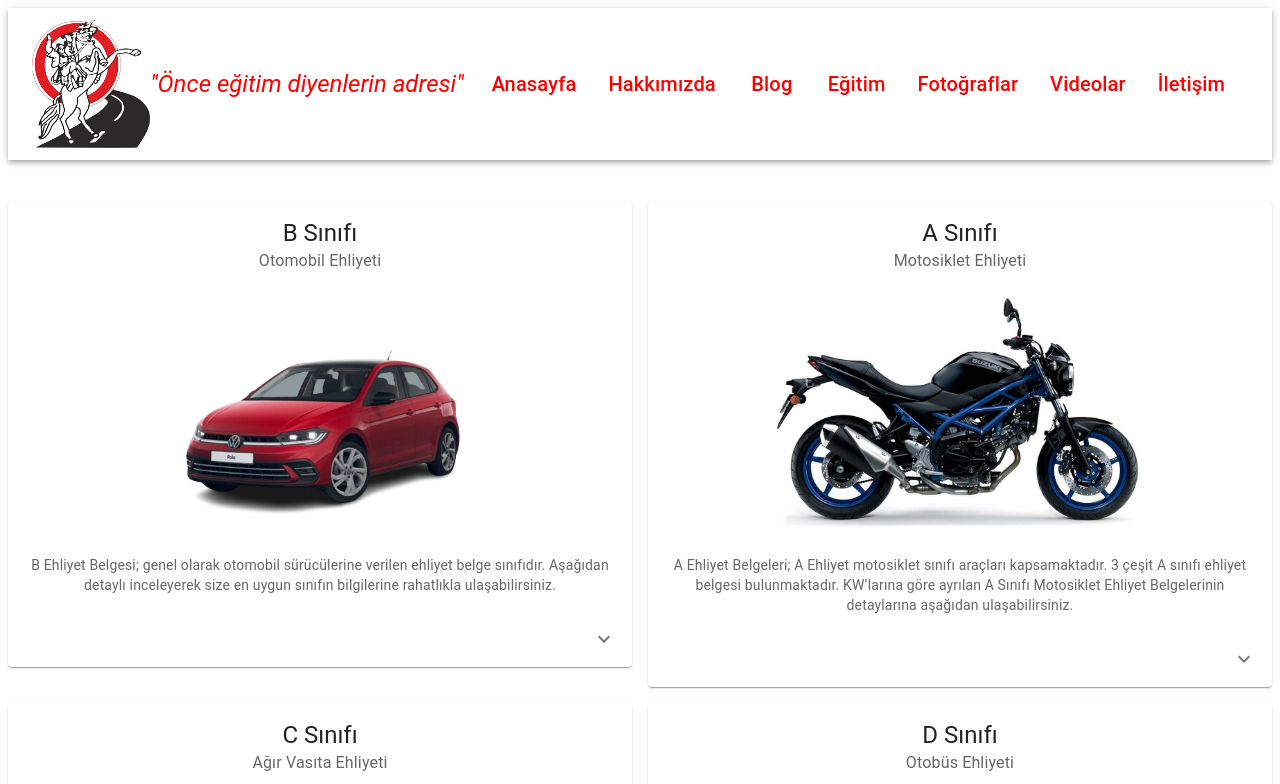
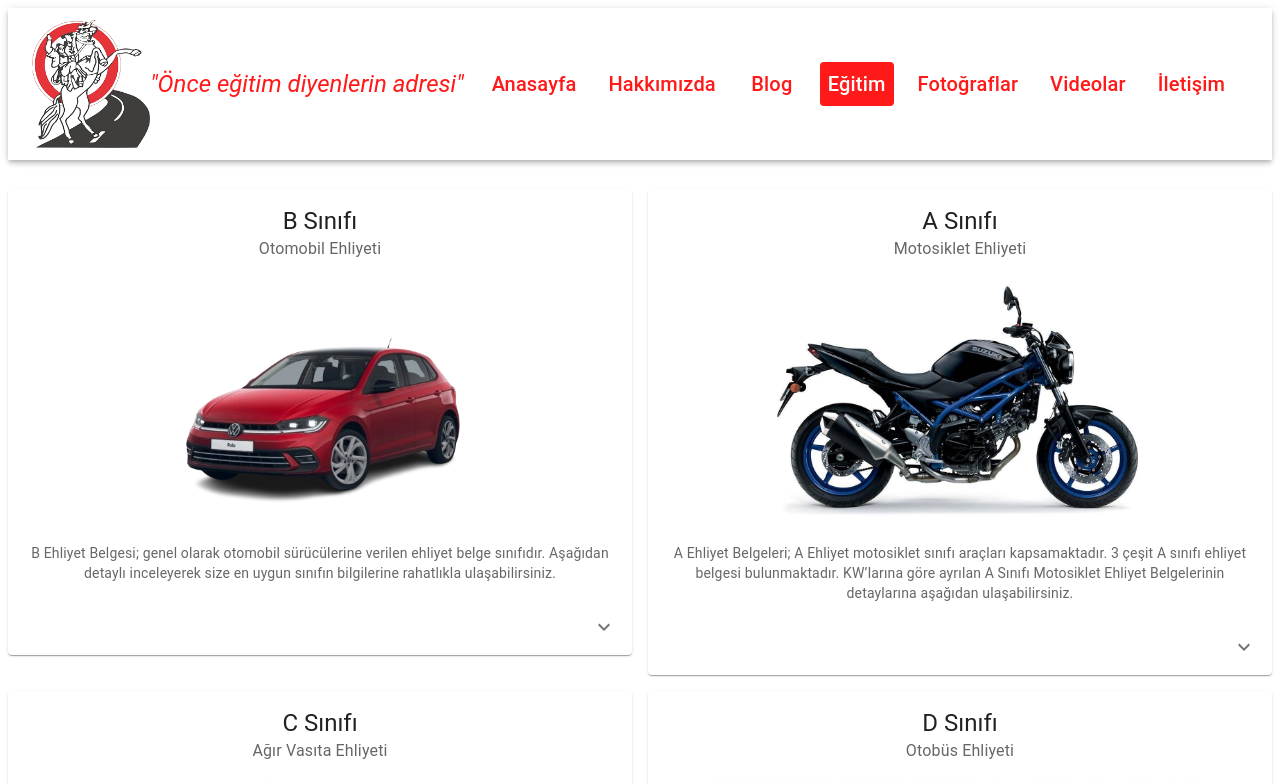
Before and after one commit to tugragulen/Surucu-Kursu, a React (Create React App) app: page /egitim in a window 1280 px wide. Shown: the top 784 px of the page. Built offline with nearby package versions, Linux system fonts and the light colour scheme.

Commit message:
header style fix, education page style fix

```diff
--- a/src/navbar/ResponsiveNavBar.jsx
+++ b/src/navbar/ResponsiveNavBar.jsx
@@ -7,7 +7,7 @@
 import Logo from '../img/kurs.png';
 import Typography from "@mui/material/Typography";
 import MenuIcon from "@mui/icons-material/Menu"
-import {useNavigate} from "react-router-dom";
+import {useLocation, useNavigate} from "react-router-dom";
 
 const pages = [
     {
@@ -43,6 +43,7 @@
 const ResponsiveNavBar = () => {
     const navigate = useNavigate();
     const [anchorNav, setAnchorNav] = useState(null);
+    const location = useLocation();
 
     const handleClickTab = (page) => {
         navigate(page.url);
@@ -55,12 +56,14 @@
         setAnchorNav(null);
     }
     return (
-        <AppBar position={"static"} sx={{backgroundColor: 'white'}}>
+        <AppBar position={"sticky"} sx={{backgroundColor: 'white', opacity: 0.9}}>
             <Toolbar>
                 <Box display={'flex'} justifyContent={'space-between'} width={"97%"}>
                     <IconButton disableRipple={true} size={"large"} edge={"start"} color={"inherit"} aria-label={"logo"}
                                 sx={{display: {xs: 'none', md: 'flex'}}}
-                                onClick={() => {handleClickTab(pages[0])}}
+                                onClick={() => {
+                                    handleClickTab(pages[0])
+                                }}
                     >
                         <Box component={"img"}
                              sx={{height: 128}}
@@ -80,7 +83,16 @@
                                 onClick={() => {
                                     handleClickTab(page)
                                 }}
-                                sx={{my: 2, mx: 1, color: 'red', display: 'block', textTransform:"none !important", height:"fit-content"}}
+                                sx={{
+                                    my: 2,
+                                    mx: 1,
+                                    bgcolor: location.pathname === page.url ? "red": "",
+                                    color: location.pathname === page.url ? "white": "red",
+                                    display: 'block',
+                                    textTransform: "none !important",
+                                    height: "fit-content",
+                                    "&:hover": {backgroundColor: "red", color: "white"}
+                                }}
                             >
                                 <Typography variant={"h6"}>{page.name}</Typography>
                             </Button>
@@ -106,7 +118,9 @@
                         </Menu>
                         <IconButton disableRipple size={"large"} edge={"end"} color={"inherit"} aria-label={"logo"}
                                     sx={{display: {xs: 'flex', md: 'none'}}}
-                                    onClick={() => {handleClickTab(pages[0])}}
+                                    onClick={() => {
+                                        handleClickTab(pages[0])
+                                    }}
                         >
                             <Box component={"img"}
                                  sx={{height: 128}}
--- a/src/pages/education/Education.jsx
+++ b/src/pages/education/Education.jsx
@@ -53,7 +53,7 @@
 const Education = () => {
 
     return (
-        <Grid container spacing={2} marginTop={"2%"}>
+        <Grid container spacing={2} marginTop={"1%"}>
             {licenseTypes.map((licenseType) => (
                 <Grid item xs={6}>
                     <LicenseCard licenseType={licenseType}/>
```
